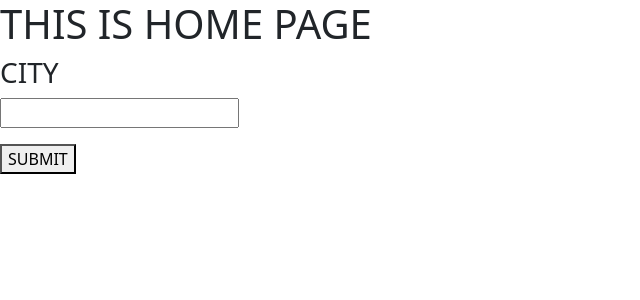
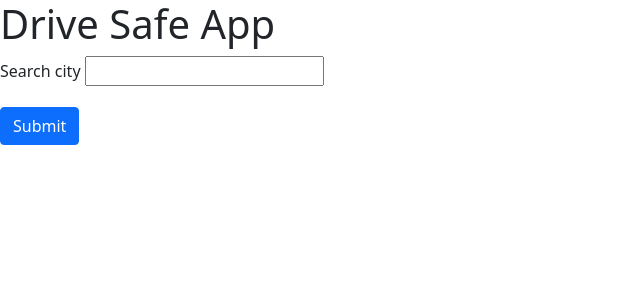
Before and after one commit to mr41haan29/DriveSafe, a Flask app: page / in a window 1280 px wide. Shown: the top 300 px of the page, without its empty margins (0-640 px from the left). Run offline with Flask 2, Linux system fonts and the light colour scheme.

Commit message:
basic boostrap for homepage

```diff
--- a/application/templates/home.html
+++ b/application/templates/home.html
@@ -8,14 +8,19 @@
     <title>{%block title%}Drive Safe{%endblock%}</title>
 </head>
 <body>
-    <h1>THIS IS HOME PAGE</h1>
+    <h1>Drive Safe App</h1>
+
     {%block content%}
-    <form action="#" method="POST">
-        <h3>CITY</h3>
-        <p><input type="text" name="city"></p>
-        <p><button type="submit">SUBMIT</button></p>
-    </form>
+        <form action="#" method="POST">
+            <div class="mb-3">
+                <label class="form-label">Search city</label>
+                <input type="text" name="city">
+            </div>
+            <button type="submit" class="btn btn-primary">Submit</button>
+        </form>
     {%endblock%}
+
+
     <script src="https://cdn.jsdelivr.net/npm/bootstrap@5.1.0/dist/js/bootstrap.bundle.min.js" integrity="sha384-U1DAWAznBHeqEIlVSCgzq+c9gqGAJn5c/t99JyeKa9xxaYpSvHU5awsuZVVFIhvj" crossorigin="anonymous"></script>
 </body>
 </html>
```
